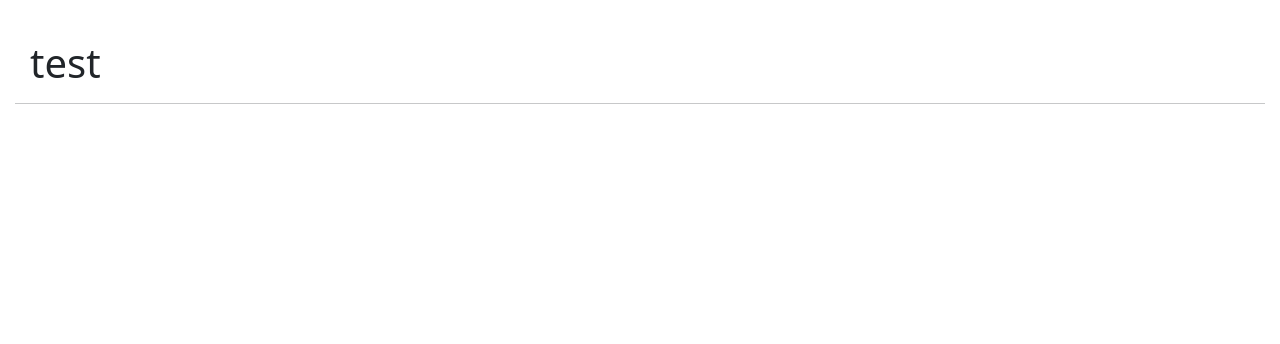
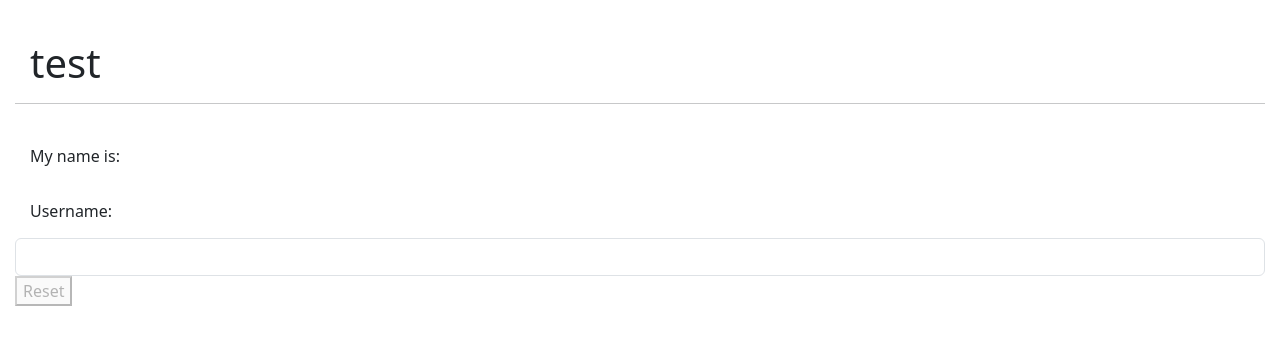
Before and after one commit to mathieu-keller/Learn-Angular, an Angular app: page / in a window 1280 px wide. Shown: the top 344 px of the page. Built offline with nearby package versions, Linux system fonts and the light colour scheme.

Commit message:
solve task 2

```diff
--- a/src/app/app.component.html
+++ b/src/app/app.component.html
@@ -1,2 +1,3 @@
 <h1>test</h1>
 <hr />
+<app-username/>
--- a/src/app/app.module.ts
+++ b/src/app/app.module.ts
@@ -3,9 +3,12 @@ import {BrowserModule} from '@angular/platform-browser';
 import {FormsModule} from '@angular/forms';
 import {AppComponent} from './app.component';
 
+import {UsernameComponent} from "./username/username.component";
+
 @NgModule({
   declarations: [
     AppComponent,
+    UsernameComponent
   ],
   imports: [
     BrowserModule,
--- /dev/null
+++ b/src/app/username/username.component.html
@@ -0,0 +1,4 @@
+<p>My name is: {{userName}}</p>
+<label for="username">Username:</label>
+<input name="username" id="username" type="text" class="form-control" [(ngModel)]="userName" />
+<button [disabled]="userName.trim() === ''" (click)="onReset()">Reset</button>
--- /dev/null
+++ b/src/app/username/username.component.ts
@@ -0,0 +1,26 @@
+import {Component} from '@angular/core';
+
+@Component({
+  selector: 'app-username',
+  templateUrl: './username.component.html',
+  styleUrl: './username.component.css'
+})
+export class UsernameComponent {
+
+  private _userName = '';
+
+  get userName(): string {
+    return this._userName;
+  }
+
+
+  set userName(value: string) {
+    this._userName = value;
+  }
+
+  onReset() {
+    this._userName = '';
+  }
+
+
+}
```
Also changed, not shown: src/app/username/username.component.css (added), 1 other file (tests, documents, lock files or other folders).
